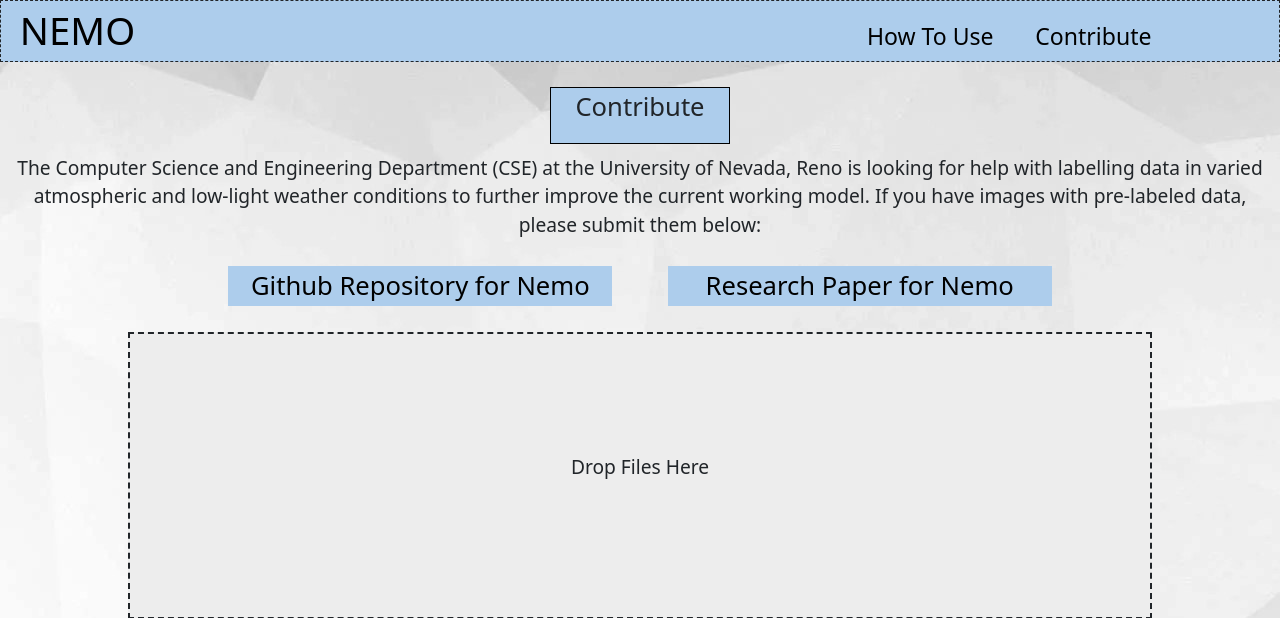
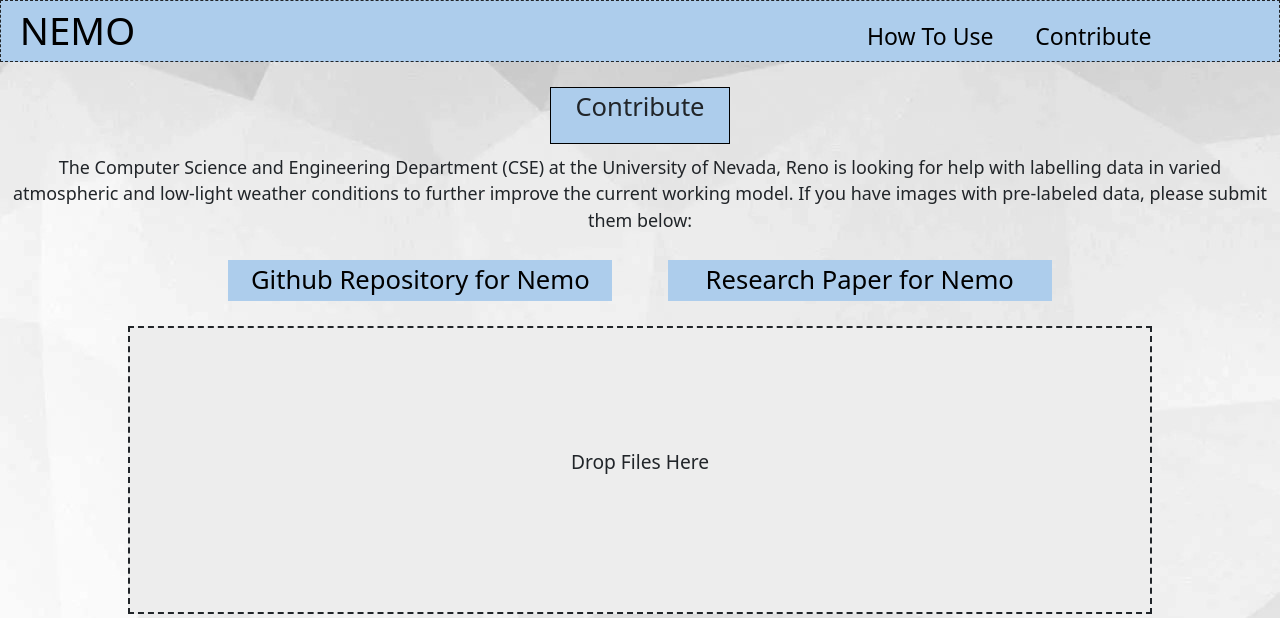
Before and after one commit to Michael-CSE-UNR/Nemo-Interface, a Flask app: page /Contribute in a window 1280 px wide. Shown: the top 618 px of the page. Run offline with Flask 2, Linux system fonts and the light colour scheme.

Commit message:
Curtis Nemo Prototype contribute formatting

```diff
--- a/Nemo Prototype/static/styles.css
+++ b/Nemo Prototype/static/styles.css
@@ -96,7 +96,7 @@ p.NemoHomePar {
 }
 p.NemoContributePar {
 	text-align: center;
-	font-size: 1.5vw;
+	font-size: 1.4vw;
 	padding-top: 10px;
 	padding-bottom: 10px;
 	padding-left: 10px;
```
